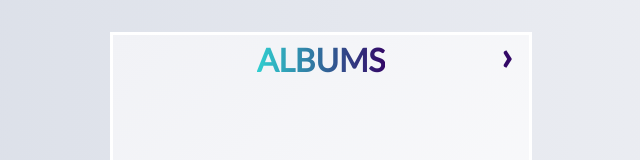
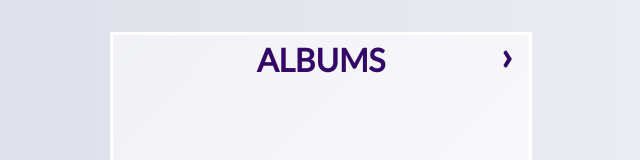
Before and after one commit to gabrielaleoniec/albums-app, a React (Create React App) app: page / in a window 1280 px wide. Shown: the top 160 px of the page, without its empty margins (319-959 px from the left). Built offline with nearby package versions, Linux system fonts and the light colour scheme.

Commit message:
Styles improved

```diff
--- a/src/components/AlbumList.scss
+++ b/src/components/AlbumList.scss
@@ -1,17 +1,11 @@
 @import "../styles/colors.scss";
 
 .h1 {
-  color: $white;
+  color: $themecolor2;
   font-size: 2rem;
   margin: 0;
   text-align: center;
   text-transform: uppercase;
-
-  &--gradient {
-    background: linear-gradient(to right, $themecolor1 0%, $themecolor2 100%);
-    -webkit-background-clip: text;
-    -webkit-text-fill-color: transparent;
-  }
 
   &::after {
     color: $themecolor2;
--- a/src/components/App.js
+++ b/src/components/App.js
@@ -2,7 +2,6 @@ import React from "react";
 
 import AlbumList from "./AlbumList";
 import "./App.scss";
-
 
 class App extends React.Component {
   render() {
--- a/src/components/Button.scss
+++ b/src/components/Button.scss
@@ -1,7 +1,6 @@
 @import "../styles/colors.scss";
 
 .button {
-    color: $white;
     display: inline-block;
     outline: none;
     padding: 8px;
--- a/src/components/SongList.scss
+++ b/src/components/SongList.scss
@@ -11,5 +11,6 @@
     list-style-type: none;
     margin: 0.8rem;
     padding: 0.2rem 0;
+    text-align: center;
   }
 }
```
